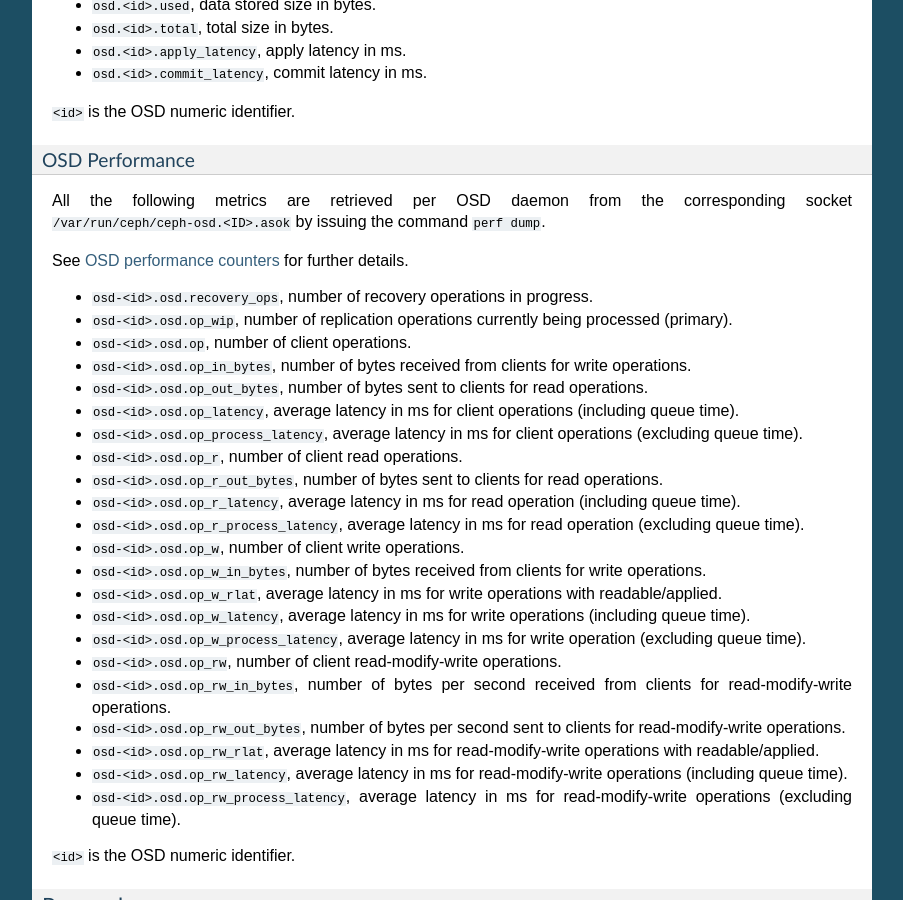
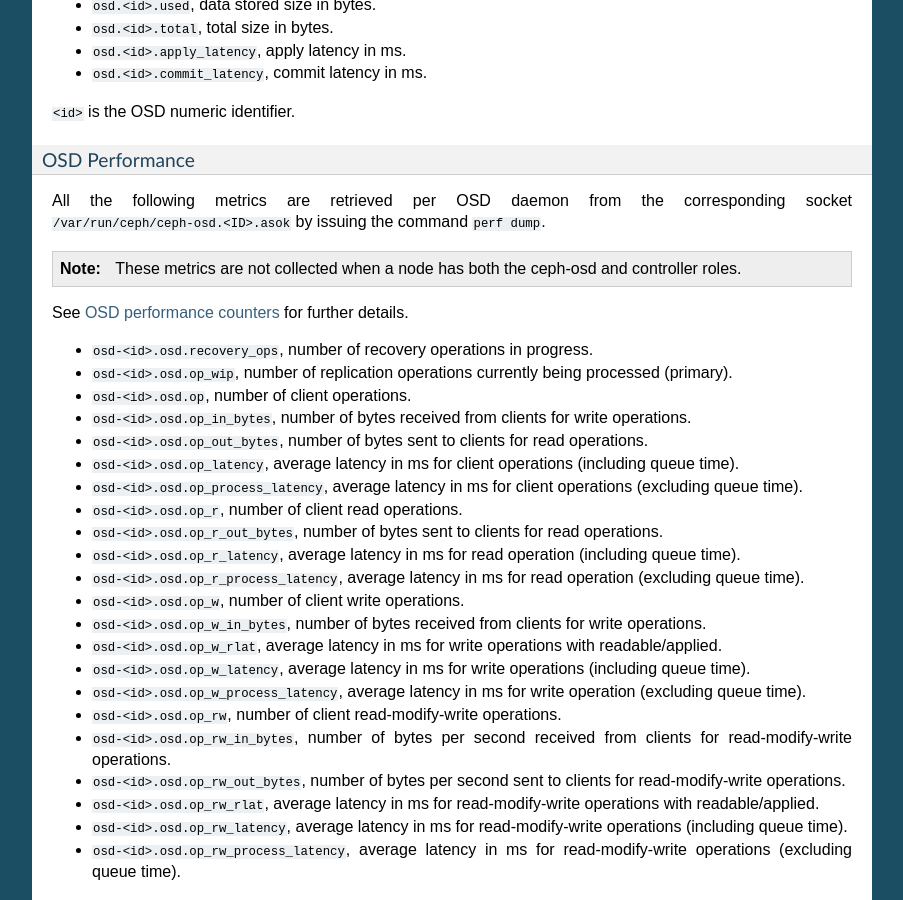
Before and after one commit to openstack-archive/fuel-plugin-lma-collector, a Sphinx documentation site: the page built from doc/source/metrics.rst, in a window 1280 px wide and 900 px high, scrolled down 13363 px. Shown: the whole window, without its empty margins (198-1101 px from the left). Built offline with Sphinx 7.4.7, drawn with Linux system fonts in a browser that asks for light colours.

Commit message:
Install Ceph OSD collectd python plugin except on controller
Previously this plugin wasn't installed at all if ceph-osd is not a
'dedicated' node (w/o other role)

Change-Id: Ibced5d120abcfe07392a3961a623a413f2c4b86b

```diff
--- a/doc/source/metrics/ceph.rst
+++ b/doc/source/metrics/ceph.rst
@@ -71,6 +71,8 @@ OSD Performance
 All the following metrics are retrieved per OSD daemon from the corresponding
 socket ``/var/run/ceph/ceph-osd.<ID>.asok`` by issuing the command ``perf dump``.
 
+.. note:: These metrics are not collected when a node has both the ceph-osd and controller roles.
+
 See `OSD performance counters`_ for further details.
 
 * ``osd-<id>.osd.recovery_ops``, number of recovery operations in progress.
```
Also changed, not shown: 1 other file.
